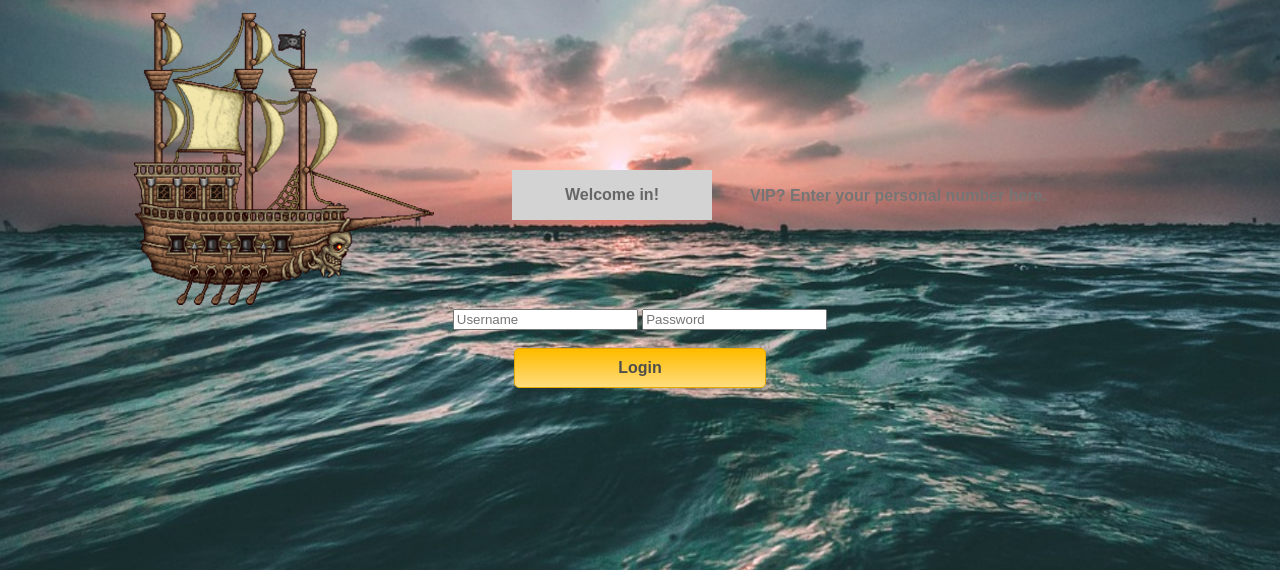
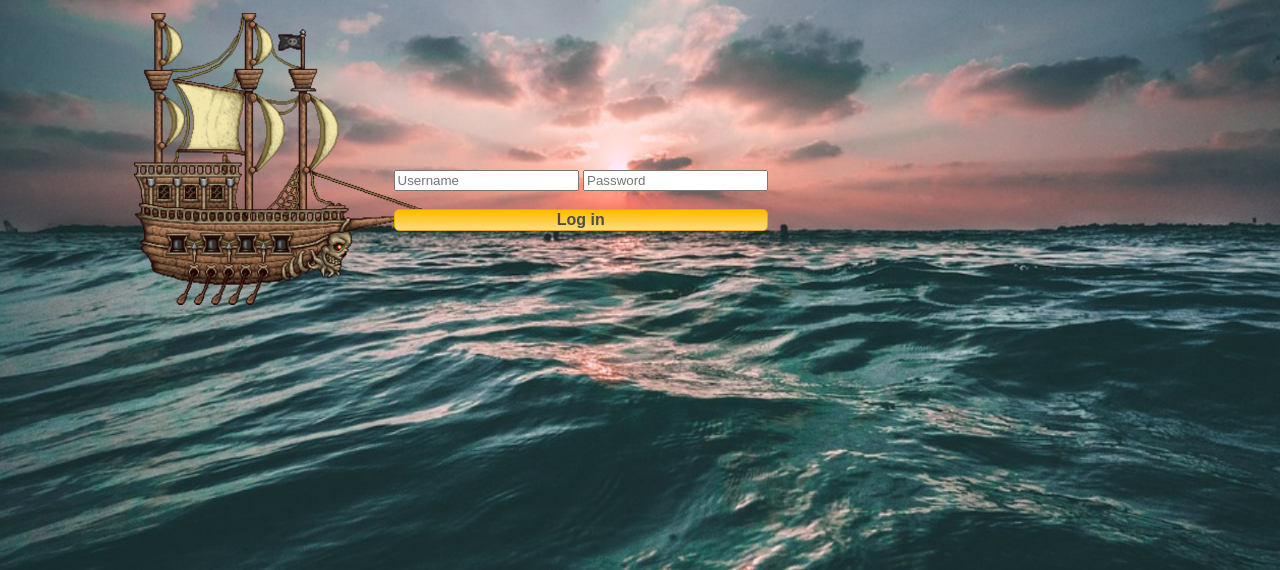
Before and after one commit to Quaryn/UIP-GRP10, a PHP site: page / in a window 1280 px wide. Shown: the part 230-800 px from the top of the page. Run offline with PHP 8.4, Linux system fonts and the light colour scheme; some libraries are stand-ins or nearby versions; some web fonts are replaced.

Commit message:
Deleted redundant login button and its corresponding styling.

```diff
--- a/Login.css
+++ b/Login.css
@@ -17,48 +17,6 @@ img {
 	margin-left: 10%;
 }
 
-.enterButton {
-	width: 200px;
-	height: 50px;
-	background-color: lightgray;
-	border: none;
-	font-size: medium;
-	font-weight: bold;
-	color: #666666;
-	position: absolute;
-	top: 50%;
-	left: 40%;
-
-}
-
-.vipInput {
-	width: 400px;
-	height: 50px;
-	background-color: transparent;
-	border: none;
-	font-size: medium;
-	font-weight: bold;
-	color: #222222;
-	position: absolute;
-	top: 50%;
-	right: 10%;
-}
-
-
-/*grid*/
-.col-1 {width: 8.33%;}
-.col-2 {width: 16.66%;}
-.col-3 {width: 25%;}
-.col-4 {width: 33.33%;}
-.col-5 {width: 41.66%;}
-.col-6 {width: 50%;}
-.col-7 {width: 58.33%;}
-.col-8 {width: 66.66%;}
-.col-9 {width: 75%;}
-.col-10 {width: 83.33%;}
-.col-11 {width: 91.66%;}
-.col-12 {width: 100%;}
-
 body {
 	font-family: "Droid Serif", sans-serif;
 	/*font-size: 12pt;*/
@@ -67,6 +25,11 @@ body {
 	background-size:cover;
 }
 
+form {
+	top: 50%;
+	right: 40%;
+	position: absolute;
+}
 input[type=button]{
 	font-size: 16px;
 	background: linear-gradient(#ffbc00 5%, #ffdd7f 100%);
@@ -74,8 +37,8 @@ input[type=button]{
 	color: #4E4D4B;
 	font-weight: bold;
 	cursor: pointer;
-	width: 20%;
+	width: 100%;
 	border-radius: 5px;
-	padding: 10px 0;
 	outline:none;
+
 }
--- a/index.html
+++ b/index.html
@@ -24,15 +24,13 @@
 	<body>
 		<h1 class="col-12" id="banner">Flying Dutchman</h1>
 		<img src="images/Flying_Dutchman.png"/>
-		<a href="home.html"><button class="enterButton" type="submit" href="home.html">Welcome in!</button></a>
-		<div align="center">
+		<!-- <a href="home.html"><button class="enterButton" type="submit" href="home.html">Welcome in!</button></a>-->
+		<div>
 			<form method="post" id="log_in">
-				<input class="vipInput" type="text submit" placeholder="VIP? Enter your personal number here.">
-
 				<input type="text" placeholder="Username" id="username" required>
 				<input type="password" placeholder="Password" id="password" required><br><br>
 				<!--<button id="login" onclick="loginAttempt()">Log in</button>-->
-				<input type="button" value="Login" id="submit" onclick="loginAttempt()"/>
+				<input type="button" value="Log in" id="submit" onclick="loginAttempt()"/>
 			</form>
 		</div>
 	</body>
```
